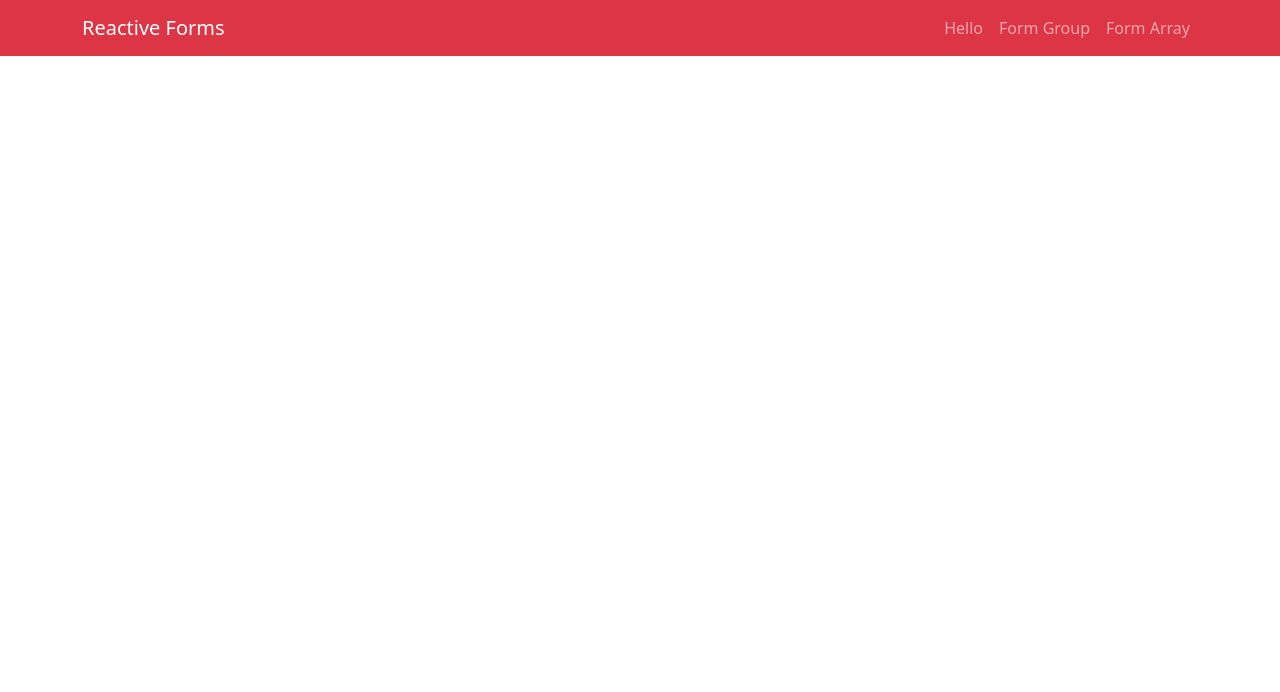
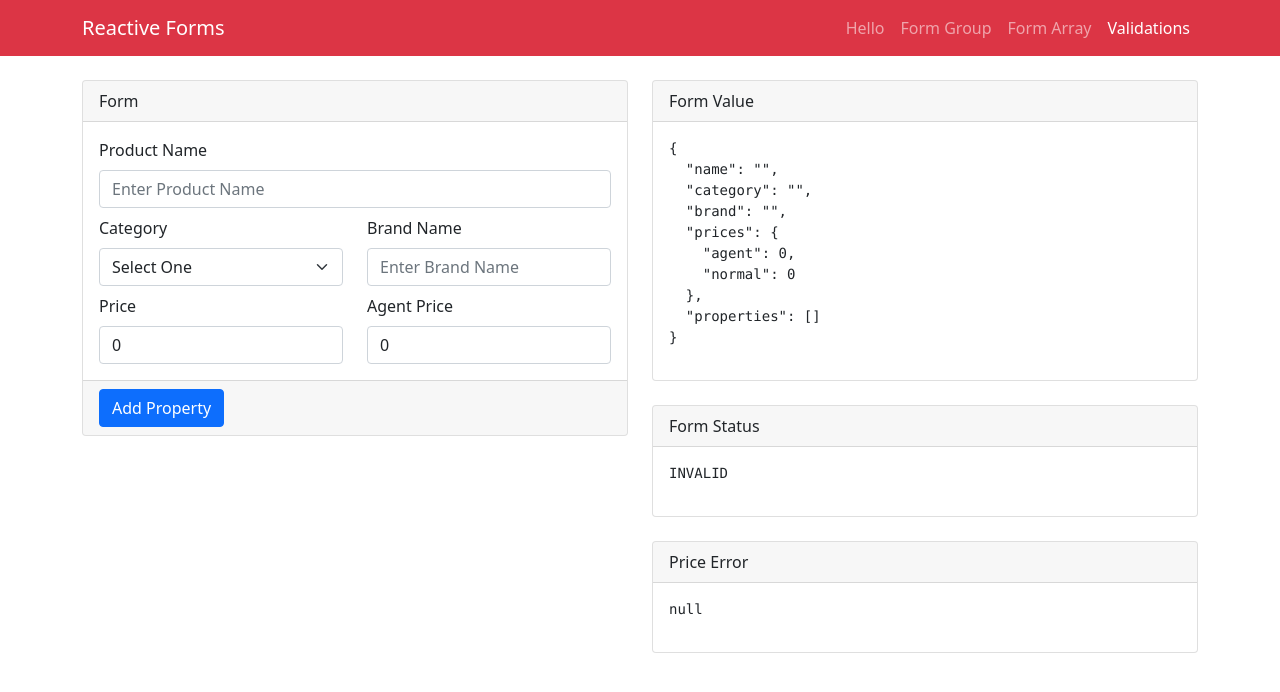
Before and after one commit to minlwin/jdc-angular, an Angular app in the folder form-reactive/: page /cross in a window 1280 px wide. Before the commit this address led to /. Shown: the top 692 px of the page. Built offline with nearby package versions, Linux system fonts and the light colour scheme.

Commit message:
Update Cross Field Validation

```diff
--- a/form-reactive/src/app/app-routing.module.ts
+++ b/form-reactive/src/app/app-routing.module.ts
@@ -1,5 +1,6 @@
 import { NgModule } from '@angular/core';
 import { RouterModule, Routes } from '@angular/router';
+import { CrossFieldsComponent } from './cross-fields/cross-fields.component';
 import { FormArrayComponent } from './form-array/form-array.component';
 import { FormGroupComponent } from './form-group/form-group.component';
 import { HelloComponent } from './hello/hello.component';
@@ -7,6 +8,7 @@ import { HelloComponent } from './hello/hello.component';
 const routes: Routes = [
   { path: 'hello', component: HelloComponent },
   { path: 'form-group', component: FormGroupComponent },
+  { path: 'cross', component: CrossFieldsComponent },
   { path: 'form-array', component: FormArrayComponent },
   { path: '', redirectTo: '/hello', pathMatch: 'full' }
 ];
--- a/form-reactive/src/app/app.component.html
+++ b/form-reactive/src/app/app.component.html
@@ -15,6 +15,10 @@
       <li class="nav-item">
         <a [routerLink]="['/form-array']" routerLinkActive="active" class="nav-link">Form Array</a>
       </li>
+
+      <li class="nav-item">
+        <a [routerLink]="['/cross']" routerLinkActive="active" class="nav-link">Validations</a>
+      </li>
     </ul>
   </nav>
 </div>
--- a/form-reactive/src/app/app.module.ts
+++ b/form-reactive/src/app/app.module.ts
@@ -6,6 +6,7 @@ import { AppComponent } from './app.component';
 import { HelloComponent } from './hello/hello.component';
 import { FormGroupComponent } from './form-group/form-group.component';
 import { FormArrayComponent } from './form-array/form-array.component';
+import { CrossFieldsComponent } from './cross-fields/cross-fields.component';
 
 
 @NgModule({
@@ -13,7 +14,8 @@ import { FormArrayComponent } from './form-array/form-array.component';
     AppComponent,
     HelloComponent,
     FormGroupComponent,
-    FormArrayComponent
+    FormArrayComponent,
+    CrossFieldsComponent
   ],
   imports: [
     BrowserModule,
--- /dev/null
+++ b/form-reactive/src/app/cross-fields/cross-fields.component.html
@@ -0,0 +1,80 @@
+<div class="row">
+
+    <!-- Form -->
+    <div class="col">
+        <div class="card">
+            <div class="card-header">Form</div>
+            <div class="card-body">
+                <form [formGroup]="form">
+                    <!-- Name -->
+                    <div>
+                        <label class="form-label">Product Name</label>
+                        <input formControlName="name" type="text" class="form-control" placeholder="Enter Product Name">
+                    </div>
+
+                    <div class="row mt-2">
+                        <!-- Category -->
+                        <div class="col">
+                            <label class="form-label">Category</label>
+                            <select formControlName="category" class="form-control form-select">
+                                <option value="">Select One</option>
+                                <option *ngFor="let item of categories" [value]="item">{{item}}</option>
+                            </select>
+                        </div>
+
+                        <!-- Brand -->
+                        <div class="col">
+                            <label class="form-label">Brand Name</label>
+                            <input formControlName="brand" type="text" class="form-control"
+                                placeholder="Enter Brand Name">
+                        </div>
+                    </div>
+
+                    <div class="row mt-2" formGroupName="prices">
+                        <!-- Normal Price -->
+                        <div class="col">
+                            <label class="form-label">Price</label>
+                            <input formControlName="normal" type="number" class="form-control"
+                                placeholder="Enter Price">
+                        </div>
+
+                        <!-- Agent Price -->
+                        <div class="col">
+                            <label class="form-label">Agent Price</label>
+                            <input formControlName="agent" type="number" class="form-control"
+                                placeholder="Enter Agent Price">
+                        </div>
+                    </div>
+                </form>
+            </div>
+            <div class="card-footer">
+                <button class="btn btn-primary">Add Property</button>
+            </div>
+        </div>
+    </div>
+
+    <div class="col">
+
+        <div class="card">
+            <div class="card-header">Form Value</div>
+            <div class="card-body">
+                <pre>{{form.value | json}}</pre>
+            </div>
+        </div>
+
+        <div class="card mt-4">
+            <div class="card-header">Form Status</div>
+            <div class="card-body">
+                <pre>{{form.status}}</pre>
+            </div>
+        </div>
+
+
+        <div class="card mt-4">
+            <div class="card-header">Price Error</div>
+            <div class="card-body">
+                <pre>{{form.get('prices')?.errors | json}}</pre>
+            </div>
+        </div>
+    </div>
+</div>
--- /dev/null
+++ b/form-reactive/src/app/cross-fields/cross-fields.component.ts
@@ -0,0 +1,41 @@
+import { Component } from '@angular/core';
+import { AbstractControl, FormArray, FormControl, FormGroup, ValidationErrors, Validators } from '@angular/forms';
+
+@Component({
+  templateUrl: './cross-fields.component.html',
+  styles: [
+  ]
+})
+export class CrossFieldsComponent {
+
+  form: FormGroup
+  categories = ['Foods', 'Drinks', 'Accessory', 'Kitchen']
+
+  constructor() {
+    this.form = new FormGroup({
+      name: new FormControl('', Validators.required),
+      category: new FormControl('', Validators.required),
+      brand: new FormControl('', Validators.required),
+      prices: new FormGroup({
+        agent: new FormControl(0, Validators.min(50)),
+        normal: new FormControl(0, Validators.min(50))
+      }, this.checkPrices),
+      properties: new FormArray([])
+    })
+
+  }
+
+  checkPrices(control: AbstractControl): ValidationErrors | null {
+
+    const value = control.value
+
+    if ((value.agent > 0 || value.normal > 0) && (value.agent > value.normal)) {
+      return {
+        'prices': 'Agent price should be less than normal price'
+      }
+    }
+
+    return null
+  }
+
+}
```
